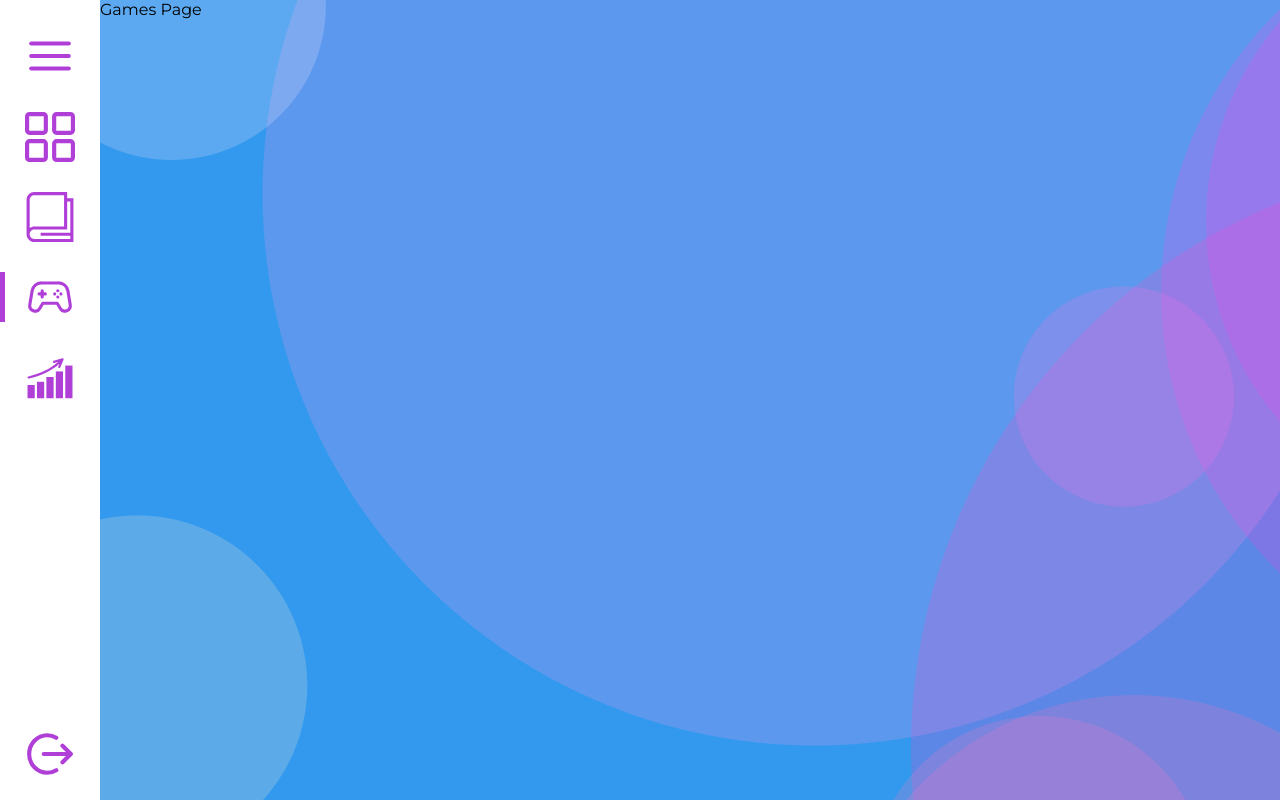
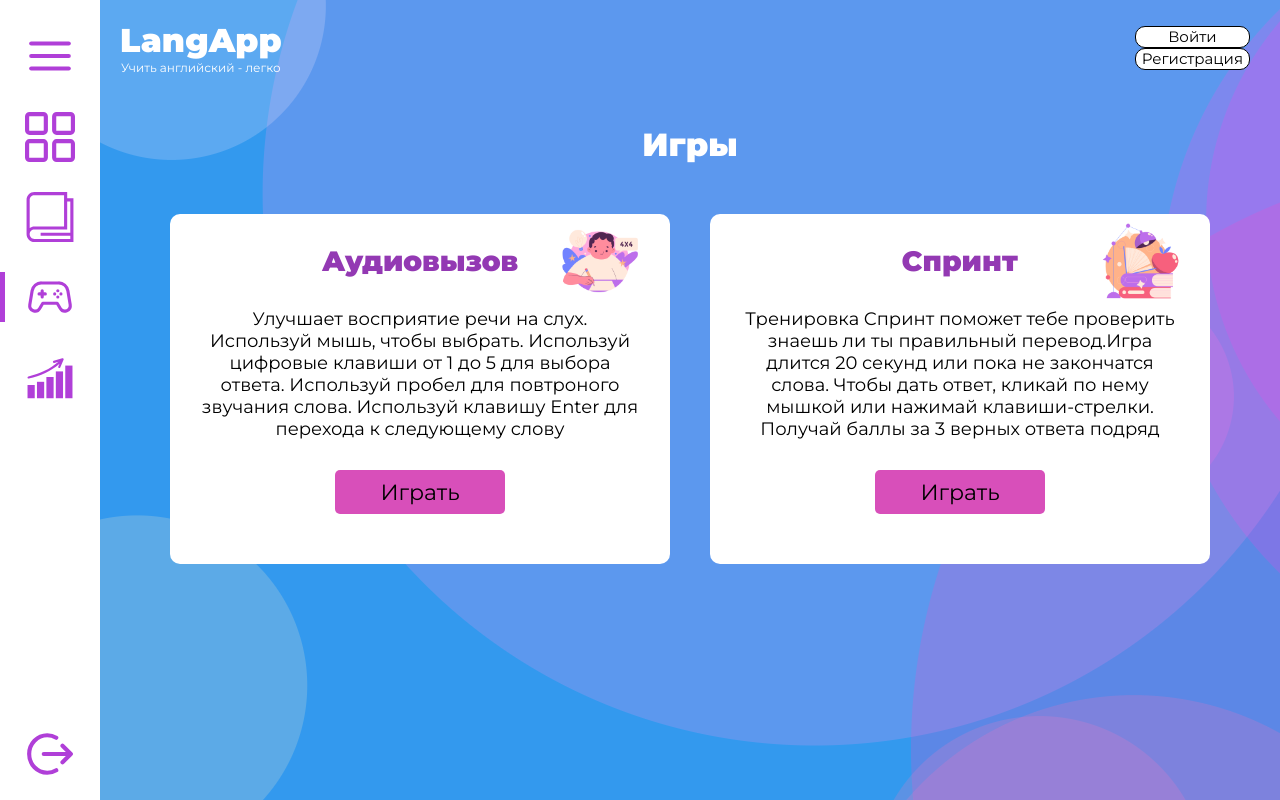
Before and after one commit to Ilyxxxaa/vueLangApp, a Vue app: page /games in a window 1280 px wide. Built offline with nearby package versions, Linux system fonts and the light colour scheme.

Commit message:
feat: add games page and gameLevel page

```diff
--- a/src/components/Header/Header.vue
+++ b/src/components/Header/Header.vue
@@ -28,12 +28,13 @@ export default defineComponent({
 }
 .logo {
   text-align: center;
-  font-weight: 700;
+  font-weight: 900;
   font-size: 33px;
   color: white;
 }
 .logo_subtitle {
   font-size: 12px;
+  font-weight: 500;
 }
 .auth_buttons {
   display: flex;
--- a/src/components/SelectedWord/SelectedWord.vue
+++ b/src/components/SelectedWord/SelectedWord.vue
@@ -42,7 +42,7 @@ export default defineComponent({
       return `${BASE_URL}/${this.word.image}`;
     },
     playAudio() {
-      this.audio.volume = 0.05;
+      this.audio.volume = 0.1;
       this.audio.play();
     },
     createNewAudio() {
--- /dev/null
+++ b/src/pages/AudioCallGame/AudioCall.vue
@@ -0,0 +1,13 @@
+<template>
+  <div></div>
+</template>
+
+<script lang="ts">
+import { defineComponent } from "vue";
+
+export default defineComponent({
+  name: "AudioCall",
+});
+</script>
+
+<style scoped></style>
--- /dev/null
+++ b/src/pages/ChooseGameLevelPage/GameLevelPage.vue
@@ -0,0 +1,140 @@
+<template>
+  <div class="container">
+    <Header />
+    <div class="levels">
+      <h1 class="levels_title">
+        {{ game }}
+      </h1>
+      <div class="levels_items">
+        <div
+          class="levels_item"
+          @click="selectLevel(idx)"
+          v-for="(item, idx) in levelsData"
+          :key="item.level"
+          :class="{ 'levels_item-active': idx === selectedLevel }"
+        >
+          {{ item.level }}
+        </div>
+      </div>
+      <div class="levels_buttons">
+        <button class="levels_btn levels_btn-back">Назад</button>
+        <button
+          class="levels_btn levels_btn-start"
+          :disabled="selectedLevel === null"
+        >
+          Начать
+        </button>
+      </div>
+    </div>
+  </div>
+</template>
+
+<script lang="ts">
+import { defineComponent } from "vue";
+import { Header } from "@/components";
+import { levelsData } from "@/data/levelsData";
+import { IGameLevelData } from "./types";
+
+export default defineComponent({
+  name: "GameLevelPage",
+  components: { Header },
+  data(): IGameLevelData {
+    return {
+      game: "",
+      levelsData,
+      selectedLevel: null,
+    };
+  },
+  methods: {
+    selectLevel(level: number) {
+      this.selectedLevel = level;
+    },
+  },
+  created() {
+    const currentGame = this.$route.params.game as string;
+    if (currentGame === "Аудиовызов") {
+      this.game = currentGame;
+    } else {
+      this.$router.push("/games");
+    }
+  },
+});
+</script>
+
+<style lang="scss" scoped>
+.levels {
+  padding-top: 50px;
+  display: flex;
+  flex-direction: column;
+  text-transform: capitalize;
+  align-items: center;
+  &_title {
+    color: white;
+    font-size: 32px;
+    font-weight: 900;
+    margin-bottom: 200px;
+  }
+  &_items {
+    display: flex;
+    gap: 20px;
+    margin-bottom: 100px;
+  }
+  &_item {
+    display: flex;
+    justify-content: center;
+    align-items: center;
+    color: #fff;
+    font-weight: 700;
+    width: 65px;
+    height: 65px;
+    border: 3px solid #fff;
+    border-radius: 50%;
+    transition: all 0.1s;
+    cursor: pointer;
+    &:hover {
+      border: 3px solid #f801cf;
+      background-color: #f801cf;
+    }
+    &-active {
+      border: 3px solid #f801cf;
+      background-color: #f801cf;
+    }
+  }
+  &_buttons {
+    display: flex;
+    gap: 40px;
+  }
+  &_btn {
+    width: 170px;
+    height: 50px;
+    margin-bottom: 20px;
+    border: none;
+    border-radius: 5px;
+    font-size: 22px;
+    font-weight: 500;
+    color: #fff;
+    cursor: pointer;
+    transition: all 0.3s;
+    &:active {
+      transform: scale(0.95);
+    }
+    &-back {
+      background: #b60fd3;
+      &:hover {
+        background: #fff;
+        color: #d01eb3;
+      }
+      &:active {
+        transform: scale(0.95);
+      }
+    }
+    &-start {
+      background: #f801cf;
+      &:disabled {
+        opacity: 0.7;
+        cursor: initial;
+      }
+    }
+  }
+}
+</style>
--- /dev/null
+++ b/src/pages/ChooseGameLevelPage/types.ts
@@ -0,0 +1,7 @@
+import { ILevel } from "../BookPage/types";
+
+export interface IGameLevelData {
+  game: string;
+  levelsData: ILevel[];
+  selectedLevel: number | null;
+}
--- a/src/pages/GamesPage/GamesPage.vue
+++ b/src/pages/GamesPage/GamesPage.vue
@@ -1,13 +1,136 @@
 <template>
-  <div>Games Page</div>
+  <div class="container">
+    <Header />
+    <section class="games">
+      <h1 class="games_title">Игры</h1>
+      <div class="games_items">
+        <div class="item">
+          <div class="item_top">
+            <h4 class="item_title">Аудиовызов</h4>
+            <img class="item_img" src="@/assets/stiker1.png" alt="" />
+          </div>
+          <div class="item_text">
+            Улучшает восприятие речи на слух. Используй мышь, чтобы выбрать.
+            Используй цифровые клавиши от 1 до 5 для выбора ответа. Используй
+            пробел для повтроного звучания слова. Используй клавишу Enter для
+            перехода к следующему слову
+          </div>
+          <button class="item_btn" @click="goToAudioCallGameLevel">
+            Играть
+          </button>
+        </div>
+        <div class="item">
+          <div class="item_top">
+            <h4 class="item_title">Спринт</h4>
+            <img class="item_img" src="@/assets/stiker2.png" alt="" />
+          </div>
+          <div class="item_text">
+            Тренировка Спринт поможет тебе проверить знаешь ли ты правильный
+            перевод.Игра длится 20 секунд или пока не закончатся слова. Чтобы
+            дать ответ, кликай по нему мышкой или нажимай клавиши-стрелки.
+            Получай баллы за 3 верных ответа подряд
+          </div>
+          <button class="item_btn">Играть</button>
+        </div>
+      </div>
+    </section>
+  </div>
 </template>
 
 <script lang="ts">
 import { defineComponent } from "vue";
+import { GamesEnum } from "@/types";
+import { Header } from "@/components";
 
 export default defineComponent({
   name: "GamesPage",
+  components: { Header },
+  methods: {
+    goToAudioCallGameLevel() {
+      this.$router.push({
+        name: "gameLevel",
+        params: {
+          game: GamesEnum.AUDIO_CALL,
+        },
+      });
+    },
+  },
 });
 </script>
 
-<style scoped></style>
+<style lang="scss" scoped>
+.games {
+  padding-top: 50px;
+  display: flex;
+  flex-direction: column;
+  justify-content: center;
+  align-items: center;
+  gap: 50px;
+  &_title {
+    color: white;
+    font-size: 32px;
+    font-weight: 900;
+  }
+  &_items {
+    display: flex;
+    justify-content: center;
+    gap: 40px;
+    flex-wrap: wrap;
+    align-items: center;
+  }
+  .item {
+    width: 500px;
+    height: 350px;
+    background-color: #fff;
+    padding: 30px;
+    border-radius: 10px;
+    display: flex;
+    flex-direction: column;
+    align-items: center;
+    gap: 30px;
+    position: relative;
+    &_top {
+      display: flex;
+      align-items: center;
+      justify-content: center;
+      gap: 10px;
+    }
+    &_img {
+      position: absolute;
+      width: 80px;
+      height: 80px;
+      right: 30px;
+    }
+    &_title {
+      color: #9339b3;
+      font-weight: 900;
+      font-size: 28px;
+    }
+    &_text {
+      font-size: 18px;
+      text-align: center;
+    }
+    &_btn {
+      width: 170px;
+      height: 50px;
+      margin-bottom: 20px;
+      border: none;
+      border-radius: 5px;
+      font-size: 22px;
+      font-weight: 500;
+      cursor: pointer;
+      transition: all 0.2s;
+      background: #d84fba;
+      a {
+        color: #fff;
+      }
+      &:hover {
+        background: #ea5acb;
+      }
+      &:active {
+        transform: scale(0.95);
+      }
+    }
+  }
+}
+</style>
--- a/src/pages/index.ts
+++ b/src/pages/index.ts
@@ -2,5 +2,7 @@ import BookPage from "./BookPage/BookPage.vue";
 import HomePage from "./HomePage/HomePage.vue";
 import StatsPage from "./StatsPage/StatsPage.vue";
 import GamesPage from "./GamesPage/GamesPage.vue";
+import AudioCall from "./AudioCallGame/AudioCall.vue";
+import GameLevelPage from "./ChooseGameLevelPage/GameLevelPage.vue";
 
-export { BookPage, HomePage, GamesPage, StatsPage };
+export { BookPage, HomePage, GamesPage, StatsPage, AudioCall, GameLevelPage };
--- a/src/router/router.ts
+++ b/src/router/router.ts
@@ -1,11 +1,24 @@
 import { createRouter, createWebHistory } from "vue-router";
-import { HomePage, BookPage, GamesPage, StatsPage } from "../pages";
+import {
+  HomePage,
+  BookPage,
+  GamesPage,
+  StatsPage,
+  AudioCall,
+  GameLevelPage,
+} from "../pages";
 
 const routes = [
   { path: "/", component: HomePage },
   { path: "/book", component: BookPage },
   { path: "/games", component: GamesPage },
   { path: "/statistics", component: StatsPage },
+  { path: "/games/audiocall", component: AudioCall },
+  {
+    path: "/games/gameLevel/:game",
+    component: GameLevelPage,
+    name: "gameLevel",
+  },
 ];
 
 export const router = createRouter({
--- /dev/null
+++ b/src/types.ts
@@ -0,0 +1,4 @@
+export enum GamesEnum {
+  AUDIO_CALL = "Аудиовызов",
+  SPRINT = "Спринт",
+}
```
Also changed, not shown: src/assets/stiker1.png (added), src/assets/stiker2.png (added).
